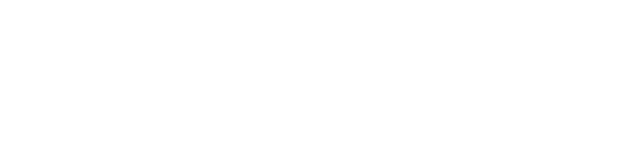
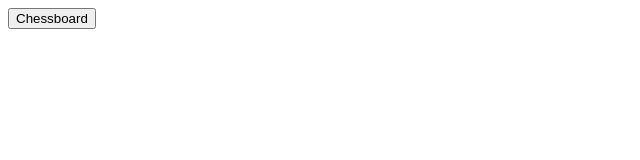
Before and after one commit to tibraj/Chessboard, a plain HTML site: page index.html in a window 1280 px wide. Shown: the whole page, without its empty margins (0-640 px from the left). Drawn offline with Linux system fonts and the light colour scheme.

Commit message:
button for event

```diff
--- a/index.html
+++ b/index.html
@@ -6,6 +6,7 @@
     <title>Chessboard</title>
 </head>
 <body>
+    <input type="submit" value="Chessboard" id="chessboard">
     <script src="app.js"></script>
 </body>
 </html>
```
